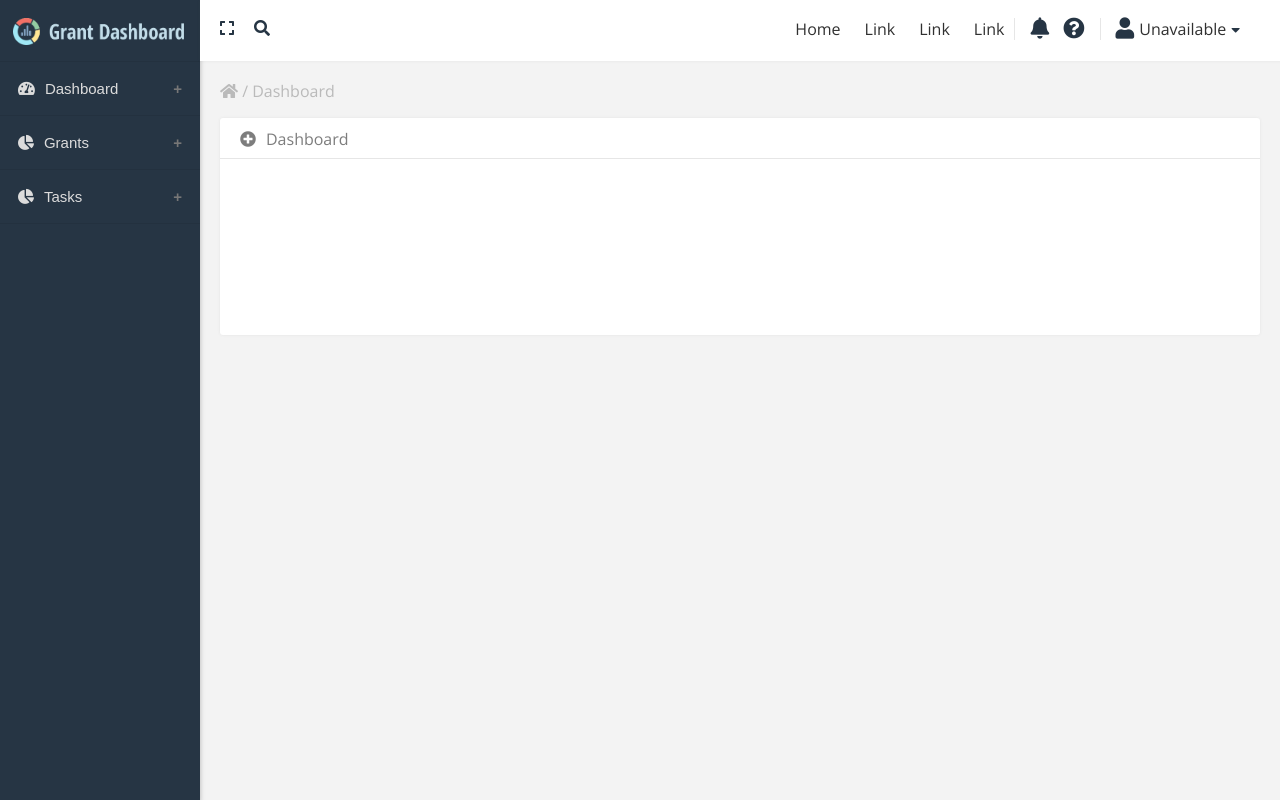
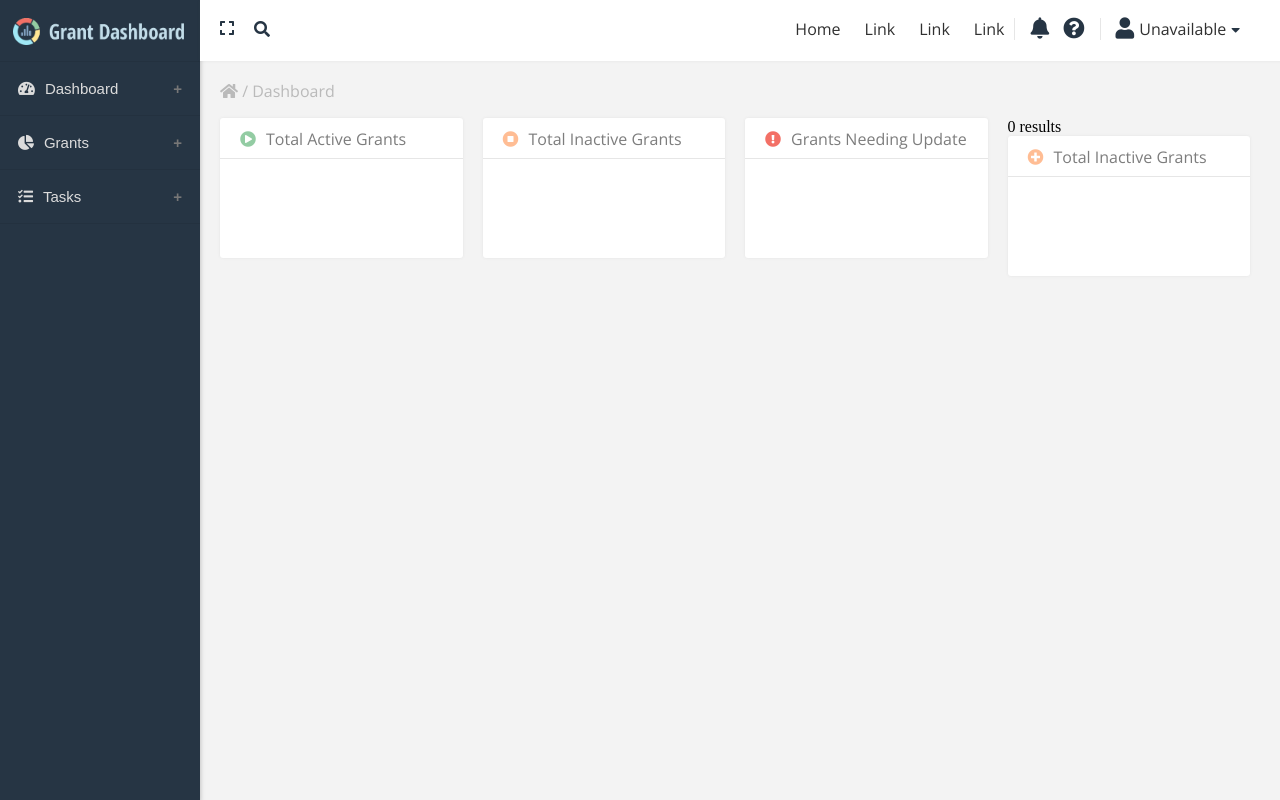
Before and after one commit to ZacharyMcGee/Grant-Management-Dashboard, a PHP site: page /dashboard.php in a window 1280 px wide. Run offline with PHP 8.4, Linux system fonts and the light colour scheme; the visitor is signed in with stand-in values (Sample User, id 1); data that the repository does not hold is empty; a map, chart or similar area stays blank; some libraries are stand-ins or nearby versions.

Commit message:
Update & Test Excel File

```diff
--- a/Grant Management Dashboard/css/style.css
+++ b/Grant Management Dashboard/css/style.css
@@ -51,17 +51,49 @@ body {
 .search-bar {
   float: left;
   display: inline;
-  margin-top: 20px;
+  margin-top: 15px;
   margin-left: 20px;
   cursor: pointer;
+  font-family: 'Open Sans', sans-serif;
+}
+.search-bar-icon {
+  color: #263544;
+  transition: all .5s;
+}
+.search-bar-icon:hover {
+  color: #7d7d7d;
+  transition: all .5s;
 }
 
 .search-bar input {
-  margin-left: 20px;
-  padding: 5px;
-  margin-top: -5px;
+
+}
+
+.search-bar-input {
+  background: #FFF;
+  padding: 15px 0px 15px 0px;
+  position: relative; top: 0; left: 0;
+  width: 0px;
+  height: 21px;
+  outline: none;
+  border: none;
+  border-radius: 6px;
+}
+
+.search-bar-input-open {
+  margin-left: 10px;
+  display: inline;
+  width: 250px;
+  background: #FFF;
   border-radius: 3px;
-  border: 1px solid #e0e0e0;
+  padding: 14px 1px 15px 5px;
+  width: 300px;
+  height: 21px;
+  border: 1px solid #E6E6E6;
+    top: 0;
+    right: 100%;
+  -webkit-transition: width .7s; /* For Safari 3.1 to 6.0 */
+  transition: width .7s;
 }
 
 .header-menu-bar {
@@ -191,6 +223,22 @@ body {
   box-shadow: 0px 0px 3px 0px rgba(87, 87, 87, 0.1);
 }
 
+.fourth-card {
+  background-color: #FFF;
+  color: #7d7d7d;
+  font-family: 'Open Sans', sans-serif;
+  border-radius: 3px;
+  width: calc(25% - 20px);
+  padding-bottom: 20px;
+  -webkit-box-shadow: 0px 0px 3px 0px rgba(87, 87, 87, 0.1);
+  -moz-box-shadow: 0px 0px 3px 0px rgba(87, 87, 87, 0.1);
+  box-shadow: 0px 0px 3px 0px rgba(87, 87, 87, 0.1);
+  height: 120px;
+  display: inline;
+  float: left;
+  margin-right: 20px;
+}
+
 .full-card-left-border-active {
   background-color: #FFF;
   color: #7d7d7d;
@@ -277,6 +325,11 @@ body {
   float: left;
   font-size: 14px;
   width: 100px;
+}
+
+.view-grants-award-title {
+  color: #969696;
+  float: left;
 }
 
 .view-grants-update {
@@ -538,6 +591,7 @@ body {
 }
 
 .input-text {
+  background-color: #f3f3f3;
   width: calc(100% - 40px); /* IE 9,10 , Chrome, Firefox */
   width: -webkit-calc(100% - 40px); /*For safari 6.0*/
   padding: 10px;
--- a/Grant Management Dashboard/dashboard.php
+++ b/Grant Management Dashboard/dashboard.php
@@ -45,20 +45,21 @@ if ($result->num_rows > 0) {
     <div class="sidebar-menu">
       <button id="dashboard" class="accordion"><i class="fas fa-tachometer-alt"></i>Dashboard</button>
       <div class="panel">
+				<a href="#" class="sidebar-button" id="tasks"><i class="fas fa-tachometer-alt"></i>Dashboard Home</a>
         <a href="#" class="sidebar-button" id="tasks"><i class="fas fa-palette"></i>Customize</a>
       </div>
 
 <button class="accordion"><i class="fas fa-chart-pie"></i>Grants</button>
 <div class="panel">
-  <a href="#" class="sidebar-button" id="new-grant"><i class="fas fa-plus-circle"></i>New Grant</a>
+  <a href="#" class="sidebar-button" id="new-grant"><i class="fas fa-plus-circle"></i>Create New Grant</a>
   <a href="#" class="sidebar-button" id="view-grants"><i class="far fa-eye"></i>View Grants</a>
   <a href="#" class="sidebar-button" id="tasks"><i class="fas fa-plus-circle"></i>Create New Grant</a>
   <a href="#" class="sidebar-button" id="tasks"><i class="fas fa-plus-circle"></i>Create New Grant</a>
 </div>
 
-<button class="accordion"><i class="fas fa-chart-pie"></i>Tasks</button>
+<button class="accordion"><i class="fas fa-tasks"></i>Tasks</button>
 <div class="panel">
-  <a href="#" class="sidebar-button" id="tasks"><i class="fas fa-plus-circle"></i>Create New Grant</a>
+  <a href="#" class="sidebar-button" id="tasks"><i class="fas fa-calendar-alt"></i>Schedule Alert</a>
 </div>
     </div>
 </div>
@@ -70,7 +71,10 @@ if ($result->num_rows > 0) {
       <i class="fas fa-expand" style="color: #263544;" onClick="loadExcel()"></i>
     </div>
     <div class="search-bar">
-      <i class="fas fa-search" style="color: #263544;"></i>
+			<form id="search-bar-form" style="text-align:right;">
+        <i id="search-bar" class="fas fa-search search-bar-icon"></i>
+				<input id="search-bar-input" class="search-bar-input" type="search" placeholder="Search Grants...">
+			</form>
     </div>
     <div class="header-account-info">
     <div class="header-menu-buttons">
--- a/Grant Management Dashboard/includes/dashboard/dashboard.php
+++ b/Grant Management Dashboard/includes/dashboard/dashboard.php
@@ -1,13 +1,89 @@
-<div class="full-card">
+<?php
+
+$con = mysqli_connect($DB_HOST, $DB_USER, $DB_PASS, $DB_NAME);
+if ( mysqli_connect_errno() ) {
+	die ('Failed to connect to MySQL: ' . mysqli_connect_error());
+}
+
+$sql = "SELECT active FROM grants WHERE userid=" . $_SESSION['id'];
+$result = $con->query($sql);
+
+if ($result->num_rows > 0) {
+    // output data of each row
+    $numOfActiveGrants = 0;
+    $numOfInactiveGrants = 0;
+
+    while($row = $result->fetch_assoc()) {
+      if($row["active"] == 1){
+        $numOfActiveGrants++;
+      }
+      else
+      {
+        $numOfInactiveGrants++;
+      }
+
+    }
+  }
+else
+{
+    echo "0 results";
+}
+
+$con->close();
+?>
+
+<div class="fourth-card">
   <div class="card-title">
     <div class="card-title-text">
-      <i class="fas fa-plus-circle" id="tasks"></i><span class="parent-link">Dashboard</span>
+      <i class="fas fa-play-circle" style="color:#93cca3;"></i><span class="parent-link">Total Active Grants</span>
     </div>
     <div class="card-title-button">
     </div>
   </div>
 
   <div class="card-body">
-    <canvas id="myChart"></canvas>
+     <p><?php echo $numOfActiveGrants ?></p>
   </div>
 </div>
+
+<div class="fourth-card">
+  <div class="card-title">
+    <div class="card-title-text">
+      <i class="fas fa-stop-circle" style="color:#ffbd94;"></i><span class="parent-link">Total Inactive Grants</span>
+    </div>
+    <div class="card-title-button">
+    </div>
+  </div>
+
+  <div class="card-body">
+
+  </div>
+</div>
+
+<div class="fourth-card">
+  <div class="card-title">
+    <div class="card-title-text">
+      <i class="fas fa-exclamation-circle" style="color:#f37066;"></i><span class="parent-link">Grants Needing Update</span>
+    </div>
+    <div class="card-title-button">
+    </div>
+  </div>
+
+  <div class="card-body">
+
+  </div>
+</div>
+
+<div class="fourth-card">
+  <div class="card-title">
+    <div class="card-title-text">
+      <i class="fas fa-plus-circle" style="color:#ffbd94;"></i><span class="parent-link">Total Inactive Grants</span>
+    </div>
+    <div class="card-title-button">
+    </div>
+  </div>
+
+  <div class="card-body">
+
+  </div>
+</div>
--- a/Grant Management Dashboard/includes/grants/view-grants.php
+++ b/Grant Management Dashboard/includes/grants/view-grants.php
@@ -67,7 +67,7 @@ if ($result->num_rows > 0) {
 
 		    $formattedAward = '$' . number_format($row["dc_award"], 2);
 
-        echo "<a href='#' onClick='openGrant(" . $row["id"] . ")'><div class='full-card-left-border-active'><div class='view-grants-chart'><canvas id='chart" . $i . "'></canvas></div><div class='view-grants-info'><span class='view-grants-title'>" . $row["name"] . " </span><div class='view-grants-bp'> #" . $row["bp"] . "</div><br><span class='view-grants-update'> Updated " . $timeSinceUpdate . "</span><br><span class='view-grants-award'>DC Award: " . $formattedAward . "</span><span class='view-grants-award'>DC Award: " . $formattedAward . "</span></div><div class='view-grants-buttons'><button class='button'>Manage</button><button class='button'>Report</button><button class='button'>Delete</button></div></div></a><script>moneyLeftPieChart('chart" . $i . "','" . $row["dc_award"] . "','" . $row["jsondata"] . "');</script>";
+        echo "<a href='#' onClick='openGrant(" . $row["id"] . ")'><div class='full-card-left-border-active'><div class='view-grants-chart'><canvas id='chart" . $i . "'></canvas></div><div class='view-grants-info'><span class='view-grants-title'>" . $row["name"] . " </span><div class='view-grants-bp'> #" . $row["bp"] . "</div><br><span class='view-grants-update'> Updated " . $timeSinceUpdate . "</span><br><span class='view-grants-award-title'>Awards</span><br><span class='view-grants-award'>Direct Cost: " . $formattedAward . "</span><span class='view-grants-award'>Indirect Cost: " . $formattedAward . "</span></div><div class='view-grants-buttons'><button class='button'>Manage</button><button class='button'>Report</button><button class='button'>Delete</button></div></div></a><script>moneyLeftPieChart('chart" . $i . "','" . $row["dc_award"] . "','" . $row["jsondata"] . "');</script>";
         $i++;
     }
 }
```
Also changed, not shown: 1 other file.
